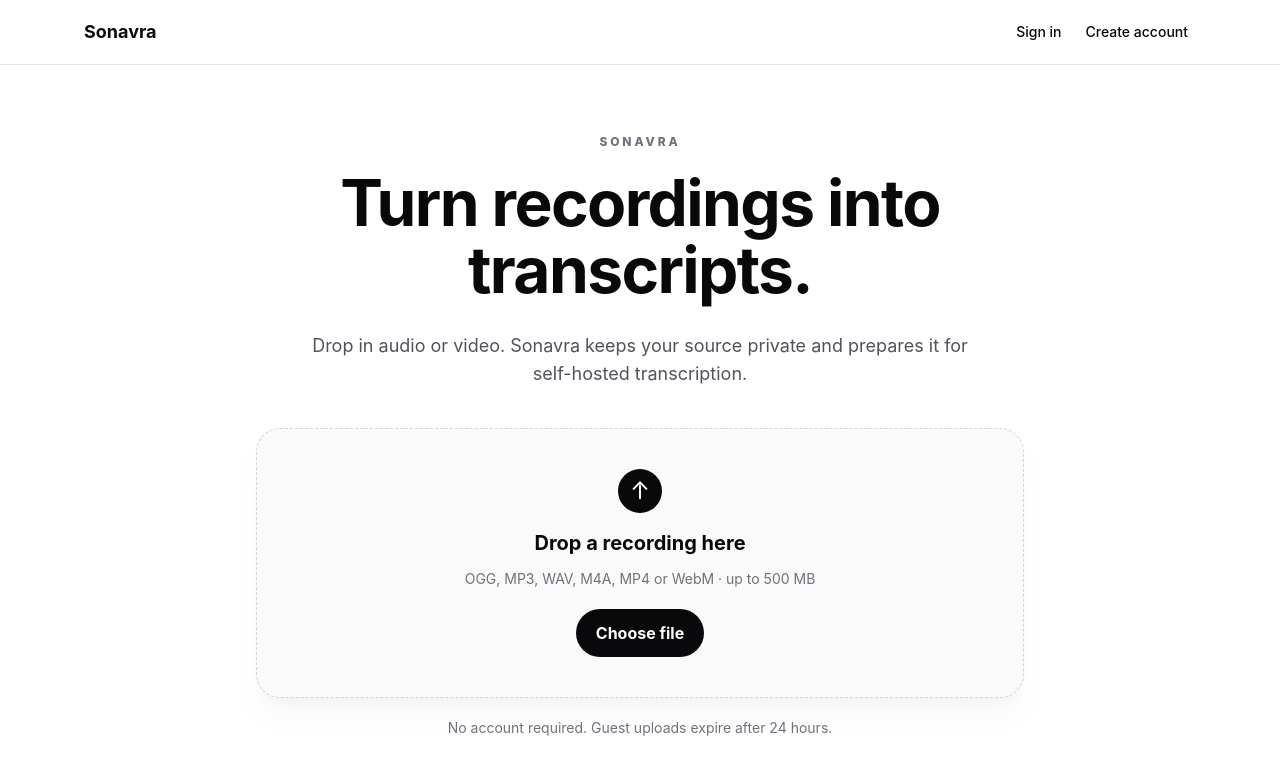
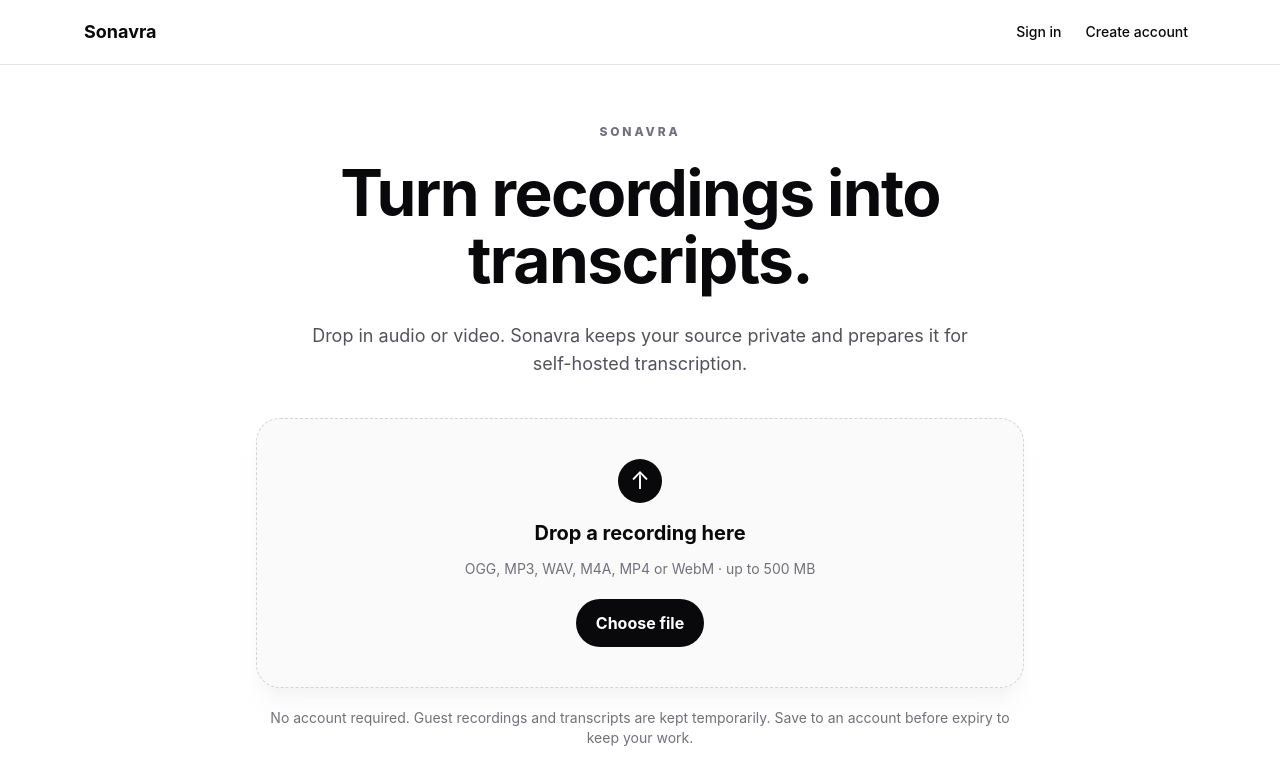
Before and after one commit to Infinite-Debugger/sonavra, a Next.js app in the folder apps/web/: page / in a window 1280 px wide. Shown: the top 784 px of the page. Built offline with nearby package versions, Linux system fonts and the light colour scheme; no server answers.

Commit message:
feat: show guest retention windows and deadlines

```diff
--- a/apps/web/app/page.tsx
+++ b/apps/web/app/page.tsx
@@ -1,6 +1,6 @@
 'use client';
 
-import { useRef, useState } from 'react';
+import { useEffect, useRef, useState } from 'react';
 import type {
   CompleteUploadResponse,
   CreateUploadResponse,
@@ -69,6 +69,15 @@
 }
 
 export default function Home() {
+  const [retentionHours, setRetentionHours] = useState<number | null>(null);
+  useEffect(() => {
+    void fetch('/api/uploads/policy')
+      .then((response) => (response.ok ? response.json() : null))
+      .then((policy: { guestRetentionHours: number } | null) => {
+        if (policy) setRetentionHours(policy.guestRetentionHours);
+      })
+      .catch(() => undefined);
+  }, []);
   const inputRef = useRef<HTMLInputElement>(null);
   const [state, setState] = useState<UploadState>('idle');
   const [progress, setProgress] = useState(0);
@@ -239,7 +248,11 @@
         )}
 
         <p className="mt-5 text-sm text-zinc-500 dark:text-zinc-500">
-          No account required. Guest uploads expire after 24 hours.
+          No account required.{' '}
+          {retentionHours === null
+            ? 'Guest recordings and transcripts are kept temporarily.'
+            : `Guest recordings and transcripts expire within ${retentionHours} ${retentionHours === 1 ? 'hour' : 'hours'}.`}{' '}
+          Save to an account before expiry to keep your work.
         </p>
       </section>
     </main>
--- a/apps/web/components/KeepRecordings.tsx
+++ b/apps/web/components/KeepRecordings.tsx
@@ -63,6 +63,9 @@
       <div className="flex flex-wrap items-center justify-between gap-3">
         <p className="text-sm text-zinc-600 dark:text-zinc-400">
           Guest recording
+          {status.expiresAt
+            ? ` · Media and transcript expire ${new Date(status.expiresAt).toLocaleString()}`
+            : ''}
         </p>
         {status.canClaim ? (
           <button
```
Also changed, not shown: 1 other file (tests, documents, lock files or other folders).
